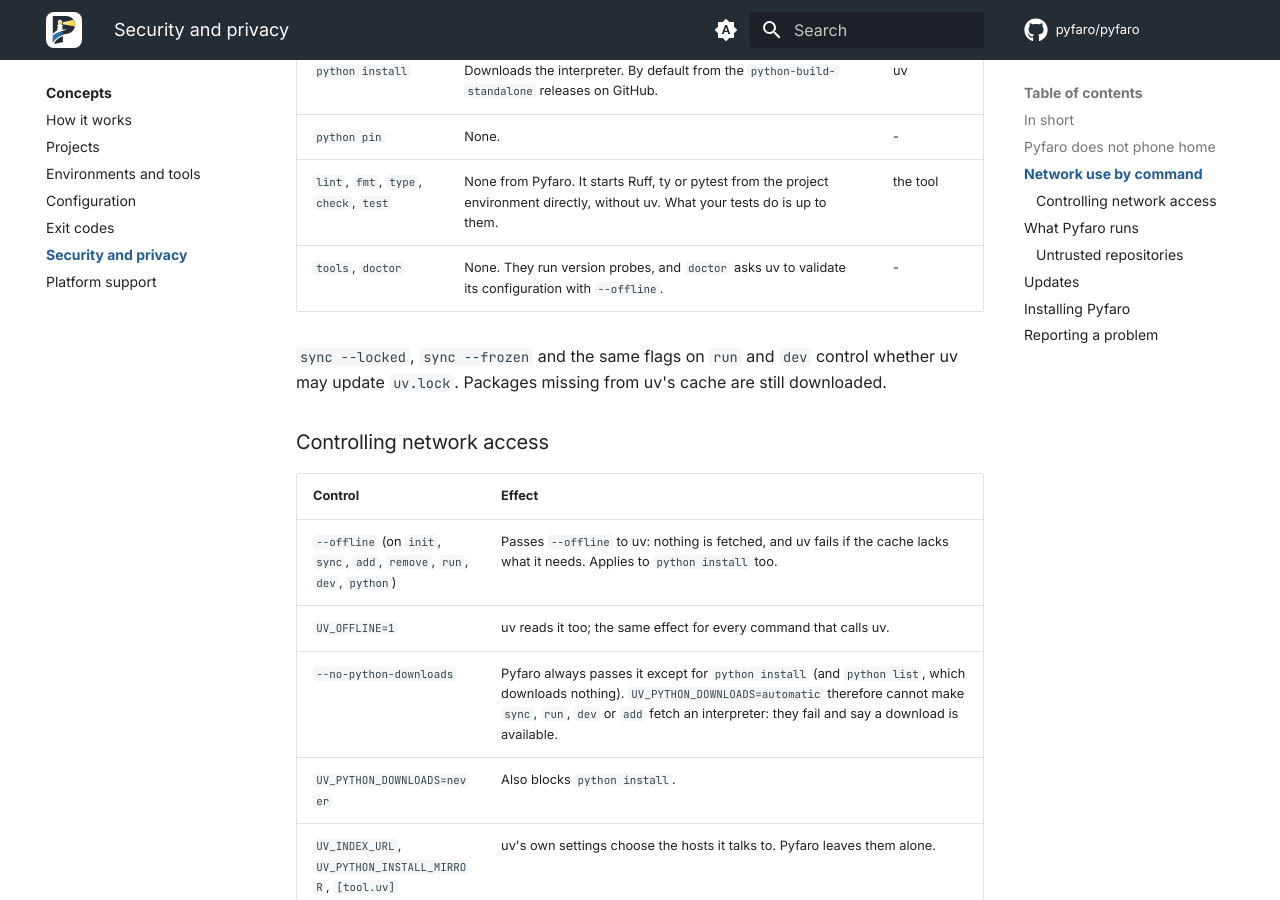
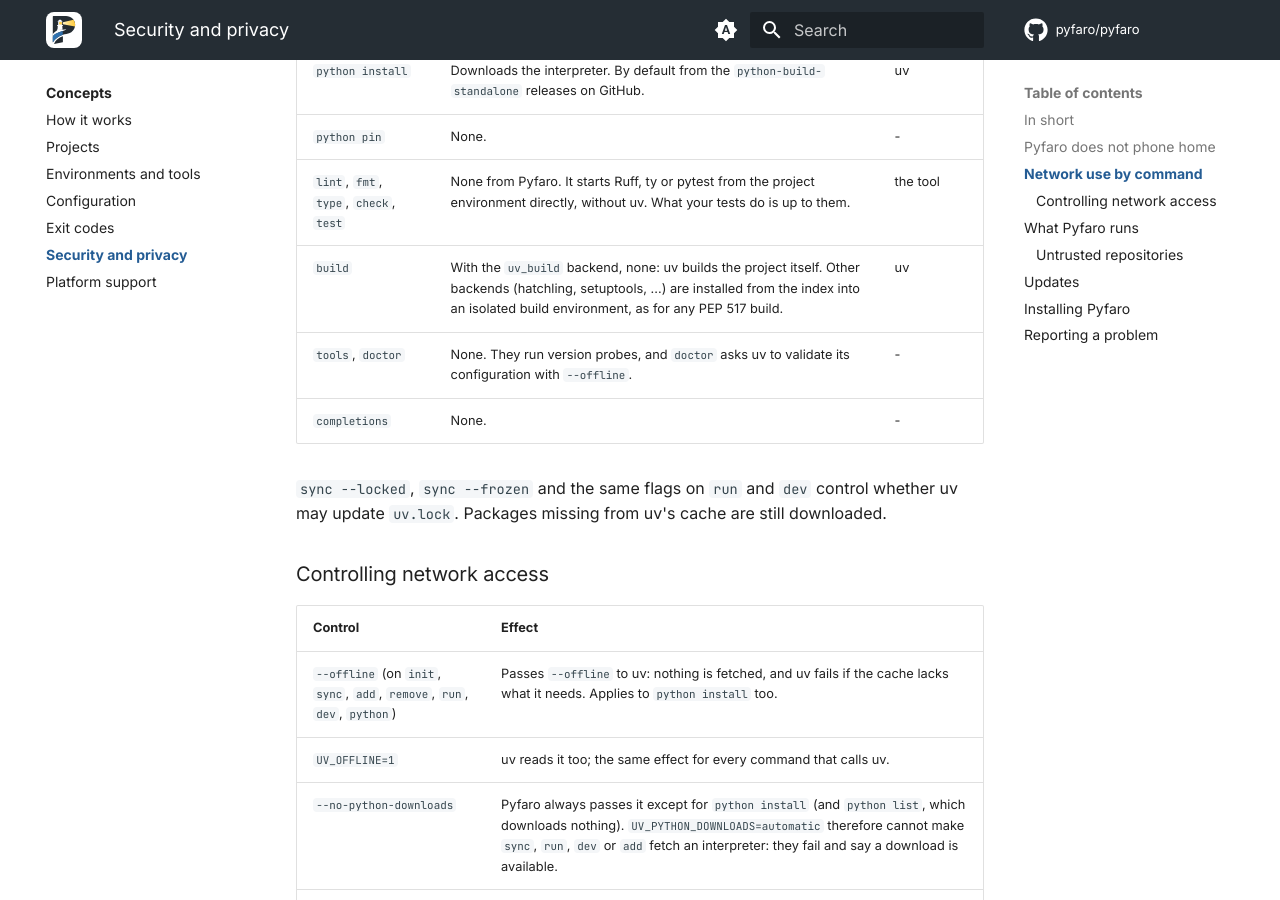
Before and after one commit to pyfaro/pyfaro, an MkDocs documentation site: the page built from website/docs/concepts/security-and-privacy.md, in a window 1280 px wide and 900 px high, scrolled down 1954 px. Built offline with MkDocs 1.6.1 and Material for MkDocs 9.7.7, drawn with Linux system fonts in a browser that asks for light colours; comment, search, counter and statistics services are not loaded.

Commit message:
docs: cover build and completions in the network access table

```diff
--- a/website/docs/concepts/security-and-privacy.md
+++ b/website/docs/concepts/security-and-privacy.md
@@ -65,7 +65,9 @@ was asked for.
 | `python install` | Downloads the interpreter. By default from the `python-build-standalone` releases on GitHub. | uv |
 | `python pin` | None. | - |
 | `lint`, `fmt`, `type`, `check`, `test` | None from Pyfaro. It starts Ruff, ty or pytest from the project environment directly, without uv. What your tests do is up to them. | the tool |
+| `build` | With the `uv_build` backend, none: uv builds the project itself. Other backends (hatchling, setuptools, ...) are installed from the index into an isolated build environment, as for any PEP 517 build. | uv |
 | `tools`, `doctor` | None. They run version probes, and `doctor` asks uv to validate its configuration with `--offline`. | - |
+| `completions` | None. | - |
 
 `sync --locked`, `sync --frozen` and the same flags on `run` and `dev` control
 whether uv may update `uv.lock`. Packages missing from uv's cache are still
```
Also changed, not shown: docs/security-and-privacy.md (+2 -0 lines).
